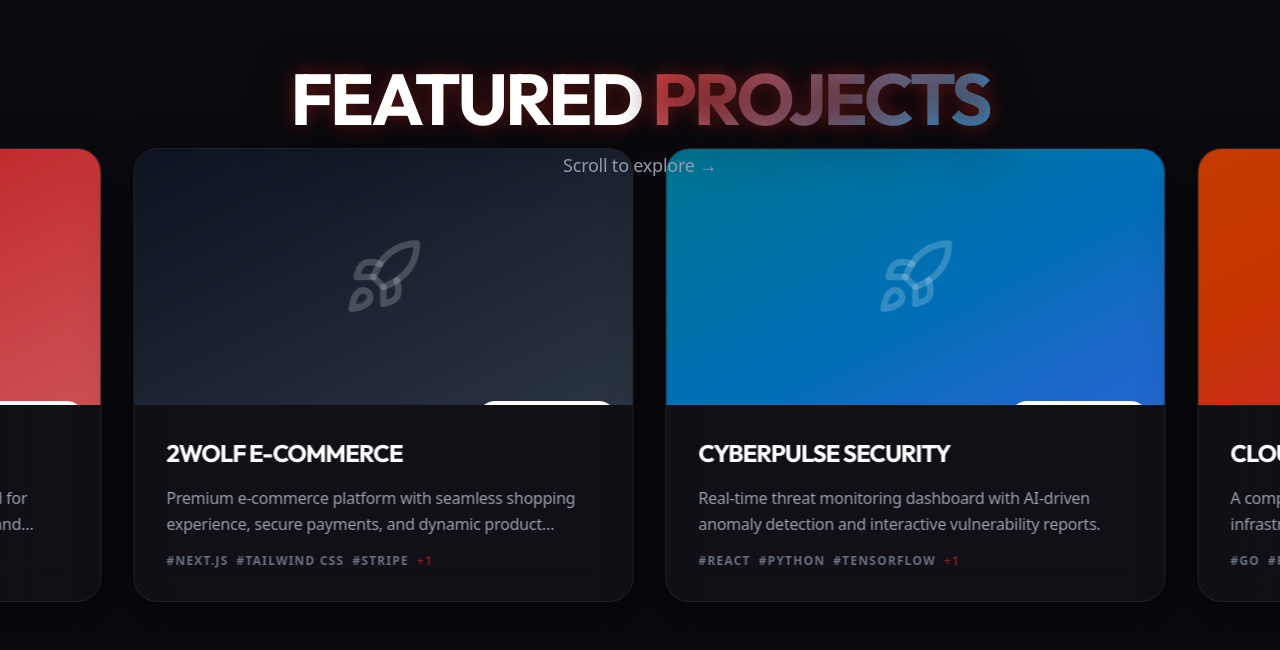
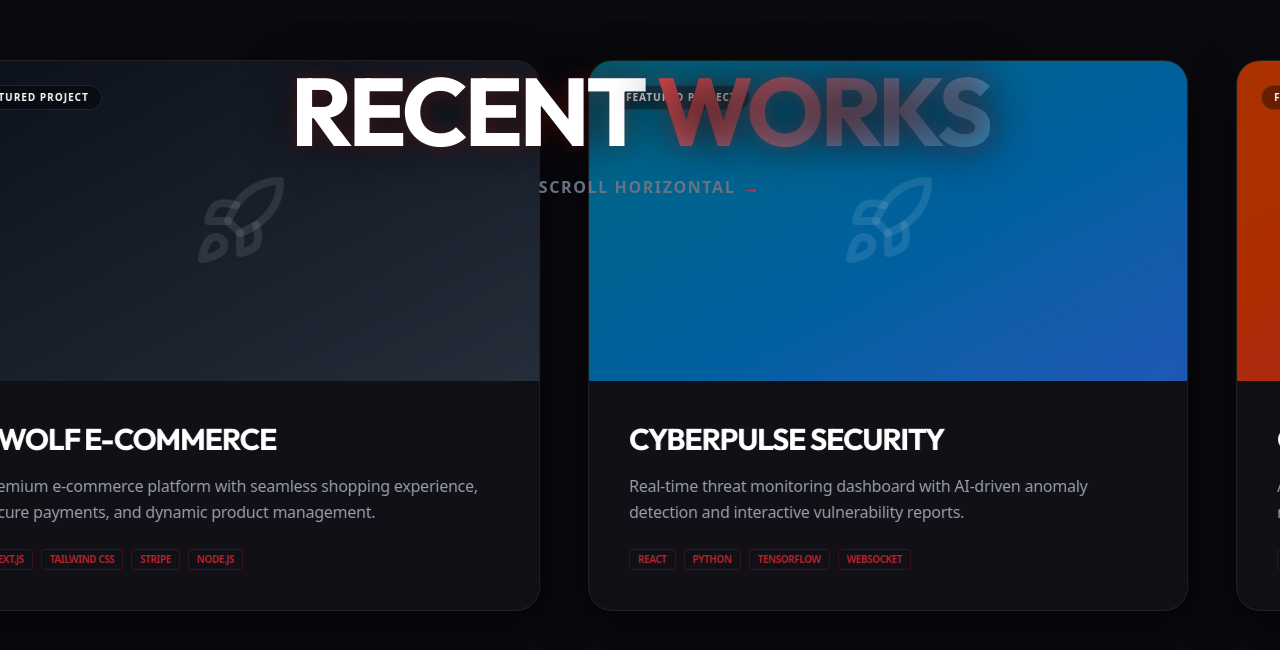
Before and after one commit to MudassirSafi/MyPortfolio, a React (Vite) app: page / in a window 1280 px wide. Shown: the part 2538-3188 px from the top of the page. Built offline with nearby package versions, Linux system fonts and the light colour scheme.

Commit message:
Smooth project animations and comprehensive site-wide responsive audit

```diff
--- a/src/components/About.jsx
+++ b/src/components/About.jsx
@@ -44,7 +44,7 @@ const About = () => {
             </div>
           </motion.div>
 
-          <div className="grid grid-cols-2 gap-4">
+          <div className="grid grid-cols-1 sm:grid-cols-2 gap-4">
             {[
               { label: 'Code Quality', value: 98, from: { x: 50, y: -50 } },
               { label: 'Performance', value: 95, from: { x: -50, y: -50 } },
--- a/src/components/Contact.jsx
+++ b/src/components/Contact.jsx
@@ -56,7 +56,7 @@ const Contact = ({ scrollToSection }) => {
           initial={{ opacity: 0, y: 30 }}
           whileInView={{ opacity: 1, y: 0 }}
           viewport={{ once: true }}
-          className="glass-card p-12 text-left"
+          className="glass-card p-6 sm:p-12 text-left"
         >
           <h3 className="text-3xl font-black font-display uppercase mb-8">Start a Conversation</h3>
           <div className="space-y-6">
--- a/src/components/Experience.jsx
+++ b/src/components/Experience.jsx
@@ -34,7 +34,7 @@ const Experience = () => {
           Professional <span className="text-gradient">Experience</span>
         </motion.h2>
 
-        <div className="relative border-l-2 border-white/5 ml-4 md:ml-0 md:pl-12 space-y-12">
+        <div className="relative border-l-2 border-white/5 ml-2 sm:ml-4 md:ml-0 md:pl-12 space-y-12">
           {experience.map((exp, index) => (
             <motion.div
               key={index}
--- a/src/components/Hero.jsx
+++ b/src/components/Hero.jsx
@@ -22,7 +22,7 @@ const Hero = ({ scrollToSection, profileImage, isLoaded }) => {
             Available for new opportunities
           </div>
 
-          <h1 className="text-5xl md:text-7xl lg:text-8xl font-black leading-tight tracking-tighter min-h-[1.26em]">
+          <h1 className="text-4xl sm:text-6xl md:text-7xl lg:text-8xl font-black leading-tight tracking-tighter min-h-[1.26em]">
             <Typewriter
               start={isLoaded}
               loop={true}
--- a/src/components/Projects.jsx
+++ b/src/components/Projects.jsx
@@ -9,9 +9,10 @@ const Projects = () => {
     target: targetRef,
   });
 
-  // Slower, smoother scroll with adjusted range
-  const xRaw = useTransform(scrollYProgress, [0, 1], ["5%", "-70%"]);
-  const x = useSpring(xRaw, { stiffness: 40, damping: 25, restDelta: 0.001 });
+  // Smoother, slower scroll with adjusted physics
+  const xRaw = useTransform(scrollYProgress, [0, 1], ["1%", "-80%"]);
+  // Reduced stiffness and increased damping for a premium "heavy" feel
+  const x = useSpring(xRaw, { stiffness: 25, damping: 35, restDelta: 0.001 });
 
   const projects = [
     {
@@ -59,55 +60,60 @@ const Projects = () => {
             initial={{ opacity: 0 }}
             animate={{ opacity: 1 }}
             exit={{ opacity: 0 }}
-            className="fixed inset-0 z-[100] flex items-center justify-center p-4 md:p-8 backdrop-blur-2xl bg-black/80"
+            className="fixed inset-0 z-[100] flex items-center justify-center p-2 md:p-8 backdrop-blur-2xl bg-black/90 overflow-y-auto"
             onClick={() => setSelectedProject(null)}
           >
             <motion.div
-              initial={{ scale: 0.9, y: 20 }}
-              animate={{ scale: 1, y: 0 }}
-              exit={{ scale: 0.9, y: 20 }}
-              className="relative w-full max-w-4xl glass-card overflow-hidden"
+              initial={{ scale: 0.9, y: 50, opacity: 0 }}
+              animate={{ scale: 1, y: 0, opacity: 1 }}
+              exit={{ scale: 0.9, y: 50, opacity: 0 }}
+              className="relative w-full max-w-5xl glass-card overflow-hidden my-auto"
               onClick={e => e.stopPropagation()}
             >
               <button
                 onClick={() => setSelectedProject(null)}
-                className="absolute top-6 right-6 p-2 rounded-full bg-white/5 border border-white/10 hover:bg-white/10 transition-all z-10"
+                className="absolute top-4 right-4 md:top-6 md:right-6 p-2 rounded-full bg-black/40 border border-white/20 hover:bg-white/10 transition-all z-[110]"
               >
                 <X className="w-6 h-6 text-white" />
               </button>
 
-              <div className="grid md:grid-cols-2">
-                <div className={`h-64 md:h-auto bg-gradient-to-br ${selectedProject.gradient} flex items-center justify-center p-12`}>
-                  <Rocket className="w-32 h-32 text-white/20 animate-pulse" />
+              <div className="grid lg:grid-cols-2">
+                <div className={`h-48 sm:h-64 lg:h-auto bg-gradient-to-br ${selectedProject.gradient} flex items-center justify-center p-8 md:p-12`}>
+                  <Rocket className="w-24 h-24 sm:w-32 sm:h-32 text-white/20 animate-pulse" />
                 </div>
-                <div className="p-8 md:p-12 space-y-6">
-                  <h3 className="text-4xl font-black font-display uppercase">{selectedProject.title}</h3>
-                  <p className="text-lg text-gray-400 leading-relaxed">{selectedProject.description}</p>
+                <div className="p-6 sm:p-8 md:p-12 space-y-4 md:space-y-6 max-h-[70vh] lg:max-h-none overflow-y-auto lg:overflow-visible">
+                  <h3 className="text-3xl md:text-5xl font-black font-display uppercase leading-tight">{selectedProject.title}</h3>
+                  <p className="text-base md:text-lg text-gray-400 leading-relaxed font-medium">{selectedProject.description}</p>
 
-                  <div className="space-y-4">
-                    <h4 className="text-sm font-bold text-red-500 uppercase tracking-widest">Technologies Used</h4>
+                  <div className="space-y-3">
+                    <h4 className="text-xs font-bold text-red-500 uppercase tracking-widest bg-red-500/10 inline-block px-3 py-1 rounded-md">Technologies</h4>
                     <div className="flex flex-wrap gap-2">
                       {selectedProject.tech.map((tech, i) => (
-                        <span key={i} className="px-3 py-1 bg-white/5 border border-white/10 rounded-full text-sm font-medium">
+                        <span key={i} className="px-3 py-1 bg-white/5 border border-white/10 rounded-lg text-sm font-semibold text-gray-300">
                           {tech}
                         </span>
                       ))}
                     </div>
                   </div>
 
-                  <div className="grid grid-cols-3 gap-4 py-6 border-y border-white/5">
+                  <div className="grid grid-cols-3 gap-2 sm:gap-4 py-6 border-y border-white/5">
                     {Object.entries(selectedProject.stats).map(([key, value]) => (
-                      <div key={key}>
-                        <div className="text-xl font-bold text-white">{value}</div>
-                        <div className="text-xs text-gray-500 uppercase">{key}</div>
+                      <div key={key} className="text-center sm:text-left">
+                        <div className="text-lg md:text-2xl font-black text-white">{value}</div>
+                        <div className="text-[10px] sm:text-xs text-gray-500 uppercase font-black tracking-tighter sm:tracking-widest">{key}</div>
                       </div>
                     ))}
                   </div>
 
-                  <button className="w-full btn-primary flex items-center justify-center gap-2">
-                    <ExternalLink className="w-5 h-5" />
-                    Visit Live Site
-                  </button>
+                  <div className="flex flex-col sm:flex-row gap-4">
+                    <button className="flex-1 btn-primary flex items-center justify-center gap-2 py-4">
+                      <ExternalLink className="w-5 h-5" />
+                      Live Demo
+                    </button>
+                    <button className="flex-1 btn-secondary flex items-center justify-center gap-2 py-4">
+                      GitHub Repo
+                    </button>
+                  </div>
                 </div>
               </div>
             </motion.div>
@@ -117,70 +123,81 @@ const Projects = () => {
 
       <section ref={targetRef} id="projects" className="relative h-[300vh] bg-[#0a0a0f]">
         <div className="sticky top-0 h-screen flex items-center overflow-hidden">
-          {/* Fixed Heading with Better Visibility */}
-          <div className="absolute top-32 left-0 right-0 text-center px-4 z-20 pointer-events-none">
+          {/* Fixed Heading with Responsive Scaling */}
+          <div className="absolute top-24 sm:top-32 left-0 right-0 text-center px-4 z-20 pointer-events-none">
             <motion.h2
-              initial={{ opacity: 0, y: -20 }}
-              whileInView={{ opacity: 1, y: 0 }}
+              initial={{ opacity: 0, scale: 0.9 }}
+              whileInView={{ opacity: 1, scale: 1 }}
               viewport={{ once: true }}
-              className="text-5xl md:text-7xl font-black font-display text-white uppercase tracking-tighter drop-shadow-2xl"
+              className="text-4xl sm:text-6xl md:text-8xl font-black font-display text-white uppercase tracking-tighter"
               style={{
-                textShadow: '0 0 40px rgba(0,0,0,0.8), 0 0 20px rgba(255,59,48,0.5)'
+                textShadow: '0 0 50px rgba(0,0,0,0.9), 0 0 20px rgba(255,59,48,0.3)'
               }}
             >
-              Featured <span className="text-gradient">Projects</span>
+              Recent <span className="text-gradient">Works</span>
             </motion.h2>
-            <p className="text-gray-400 mt-4 text-lg font-medium">Scroll to explore →</p>
+            <motion.p
+              animate={{ x: [0, 10, 0] }}
+              transition={{ duration: 2, repeat: Infinity }}
+              className="text-gray-500 mt-4 text-sm sm:text-base font-black tracking-widest uppercase flex items-center justify-center gap-2"
+            >
+              Scroll Horizontal <span className="text-red-500">→</span>
+            </motion.p>
           </div>
 
-          <motion.div style={{ x }} className="flex gap-8 px-12 md:px-24 mt-20">
+          <motion.div style={{ x }} className="flex gap-6 sm:gap-12 px-6 sm:px-24">
             {projects.map((project, index) => (
               <div
                 key={index}
-                className="group relative w-[350px] md:w-[500px] flex-shrink-0"
+                className="group relative w-[280px] sm:w-[450px] md:w-[600px] flex-shrink-0"
                 onClick={() => setSelectedProject(project)}
               >
-                <div className="glass-card overflow-hidden cursor-pointer h-full hover:scale-105 transition-transform duration-300">
-                  <div className={`h-48 md:h-64 bg-gradient-to-br ${project.gradient} relative overflow-hidden`}>
-                    <div className="absolute inset-0 bg-black/20 group-hover:bg-transparent transition-all duration-500" />
-                    <div className="absolute inset-0 flex items-center justify-center transform group-hover:scale-110 transition-transform duration-700">
-                      <Rocket className="w-20 h-20 text-white/20" />
+                <div className="glass-card overflow-hidden cursor-pointer h-full border-white/5 hover:border-red-500/30 transition-all duration-500 group-hover:shadow-[0_0_50px_rgba(255,59,48,0.15)]">
+                  <div className={`h-40 sm:h-56 md:h-80 bg-gradient-to-br ${project.gradient} relative overflow-hidden`}>
+                    <div className="absolute inset-0 bg-black/30 group-hover:bg-transparent transition-all duration-700" />
+                    <div className="absolute inset-0 flex items-center justify-center">
+                      <Rocket className="w-16 h-16 sm:w-24 sm:h-24 text-white/10 group-hover:scale-125 group-hover:rotate-12 transition-all duration-700" />
                     </div>
-                    <div className="absolute bottom-4 right-4 translate-y-12 group-hover:translate-y-0 transition-all duration-300">
-                      <div className="bg-white text-black px-4 py-2 rounded-full text-sm font-bold flex items-center gap-2">
+
+                    {/* Floating Tech Tag */}
+                    <div className="absolute top-6 left-6 flex gap-2">
+                      <span className="px-3 py-1 bg-black/40 backdrop-blur-md rounded-full text-[10px] font-black text-white border border-white/10 uppercase tracking-widest">
+                        Featured Project
+                      </span>
+                    </div>
+
+                    <div className="absolute bottom-6 right-6 translate-y-20 group-hover:translate-y-0 transition-all duration-500">
+                      <div className="bg-white text-black px-6 py-2 rounded-full text-xs font-black uppercase flex items-center gap-2 shadow-2xl">
                         <Eye className="w-4 h-4" /> View Details
                       </div>
                     </div>
                   </div>
 
-                  <div className="p-8 space-y-4">
-                    <h3 className="text-2xl font-black font-display uppercase group-hover:text-red-500 transition-colors">
+                  <div className="p-6 sm:p-10 space-y-4">
+                    <h3 className="text-2xl sm:text-3xl font-black font-display uppercase tracking-tight group-hover:text-red-500 transition-colors">
                       {project.title}
                     </h3>
-                    <p className="text-gray-400 line-clamp-2 leading-relaxed">
+                    <p className="text-gray-400 text-sm sm:text-base line-clamp-2 leading-relaxed font-medium">
                       {project.description}
                     </p>
-                    <div className="flex flex-wrap gap-2">
-                      {project.tech.slice(0, 3).map((tech, i) => (
-                        <span key={i} className="text-xs font-bold text-gray-500 uppercase tracking-widest">
-                          #{tech}
+                    <div className="flex flex-wrap gap-2 pt-2">
+                      {project.tech.map((tech, i) => (
+                        <span key={i} className="text-[10px] font-black text-red-500/70 border border-red-500/20 px-2 py-0.5 rounded uppercase tracking-tighter">
+                          {tech}
                         </span>
                       ))}
-                      {project.tech.length > 3 && (
-                        <span className="text-xs font-bold text-red-500/50 uppercase tracking-widest">
-                          +{project.tech.length - 3}
-                        </span>
-                      )}
                     </div>
                   </div>
                 </div>
               </div>
             ))}
 
-            <div className="w-[300px] flex-shrink-0 flex flex-col justify-center items-center text-center p-12 glass-card border-dashed">
-              <Star className="w-12 h-12 text-red-500 mb-4 animate-pulse" />
-              <h3 className="text-2xl font-black uppercase mb-2">More Coming Soon</h3>
-              <p className="text-gray-500 text-sm italic">Always building, always learning</p>
+            <div className="w-[200px] sm:w-[350px] flex-shrink-0 flex flex-col justify-center items-center text-center p-12 glass-card border-dashed opacity-50 hover:opacity-100 transition-opacity">
+              <div className="w-16 h-16 rounded-full bg-white/5 flex items-center justify-center mb-6">
+                <Star className="w-8 h-8 text-red-500 animate-spin-slow" />
+              </div>
+              <h3 className="text-xl sm:text-2xl font-black uppercase mb-2">Next Big Thing</h3>
+              <p className="text-gray-500 text-xs sm:text-sm font-medium tracking-tight">Currently working on something amazing...</p>
             </div>
           </motion.div>
         </div>
```
